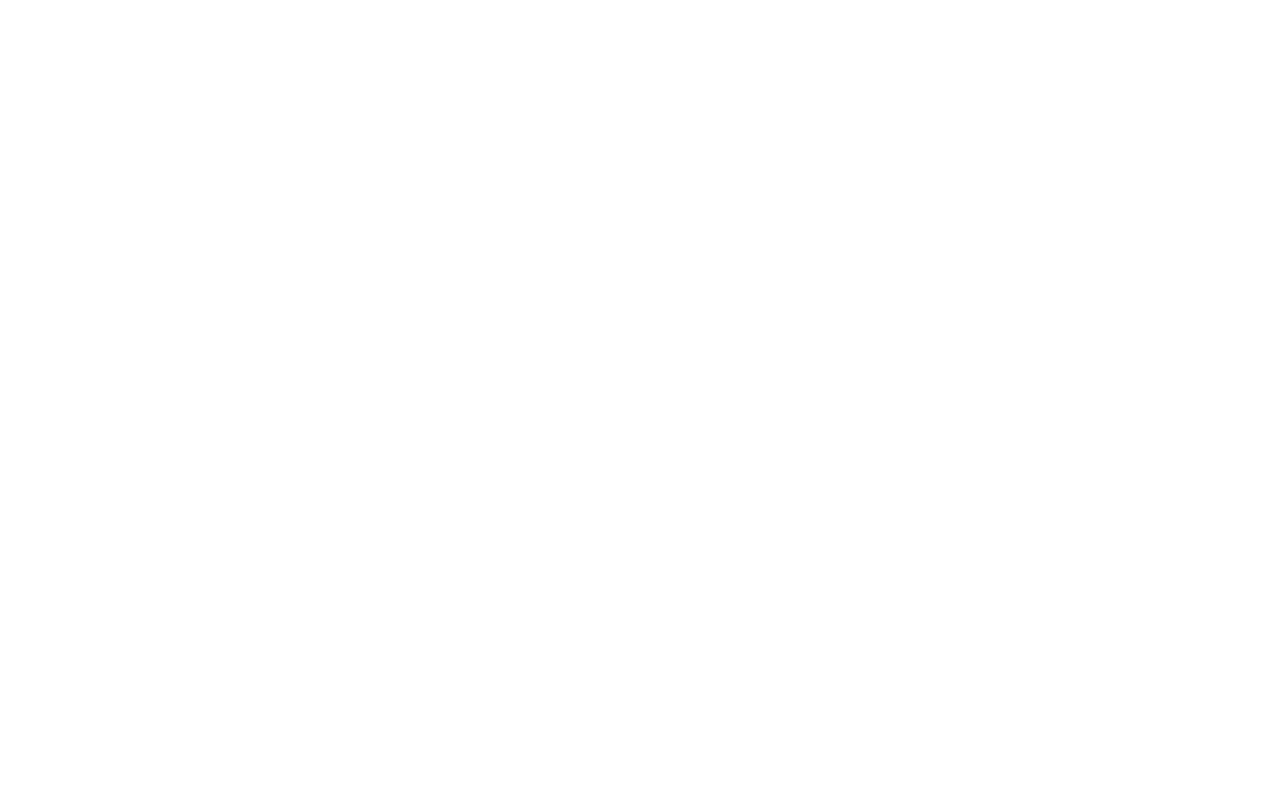
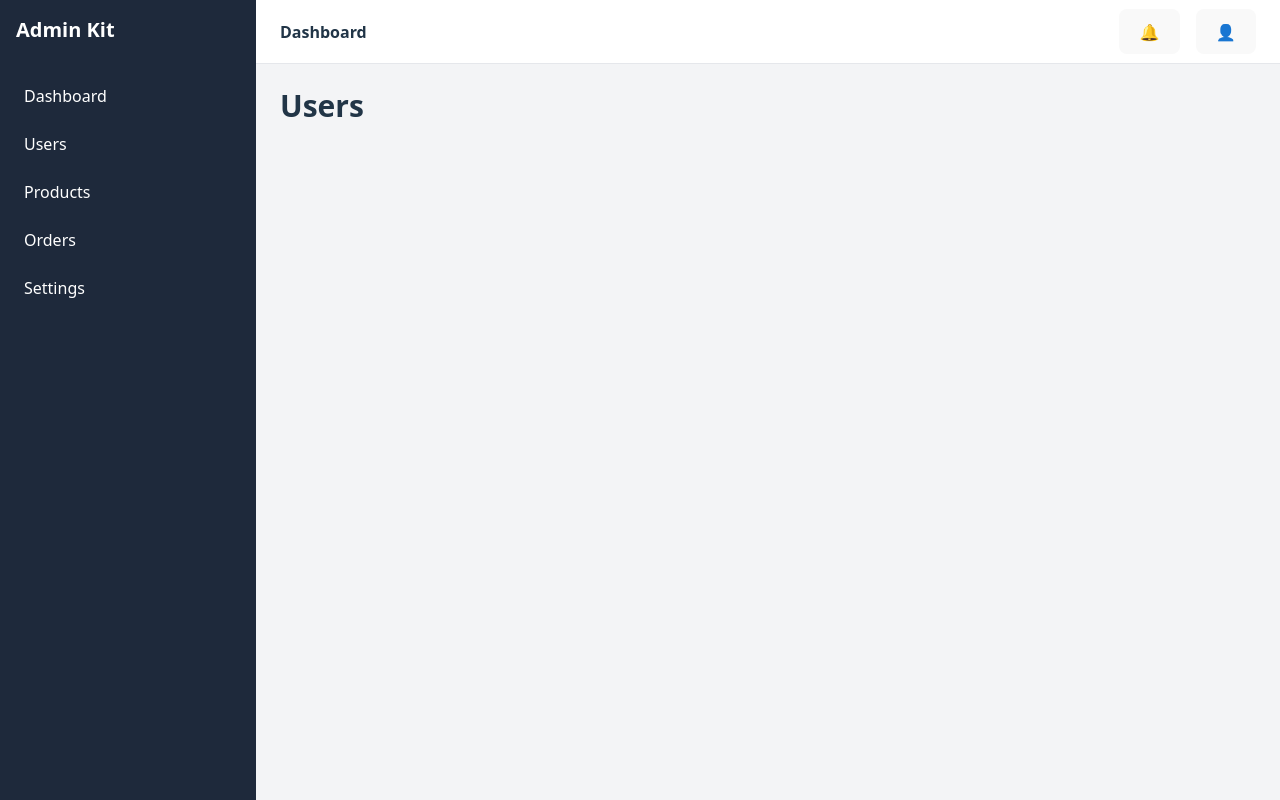
Before and after one commit to knightmaster11/react-admin-ui-kit, a React (Vite) app: page /users in a window 1280 px wide. Before the commit this address had no page. Built offline with nearby package versions, Linux system fonts and the light colour scheme.

Commit message:
feat: add application routes

```diff
--- a/src/routes/AppRoutes.jsx
+++ b/src/routes/AppRoutes.jsx
@@ -1,11 +1,18 @@
 import { BrowserRouter, Routes, Route } from "react-router-dom";
+
 import Dashboard from "../pages/Dashboard";
+import Users from "../pages/Users";
+import Products from "../pages/Products";
+import Settings from "../pages/Settings";
 
 export default function AppRoutes() {
   return (
     <BrowserRouter>
       <Routes>
         <Route path="/" element={<Dashboard />} />
+        <Route path="/users" element={<Users />} />
+        <Route path="/products" element={<Products />} />
+        <Route path="/settings" element={<Settings />} />
       </Routes>
     </BrowserRouter>
   );
```
